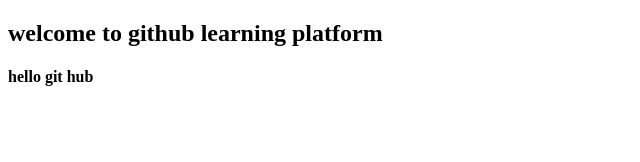
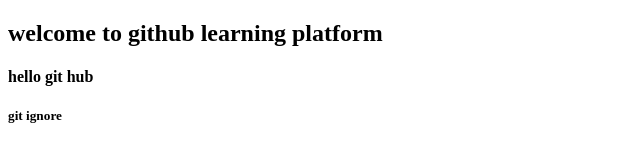
Before and after one commit to rushma-lohala/My-Project, a plain HTML site: page index.html in a window 1280 px wide. Shown: the full height of the page, 0-640 px from the left. Drawn offline with Linux system fonts and the light colour scheme.

Commit message:
Git Ignore File Done

```diff
--- a/index.html
+++ b/index.html
@@ -8,5 +8,6 @@
 <body>
     <h2>welcome to github learning platform</h2>
     <h4>hello git hub </h4>
+    <h5>git ignore</h5>
 </body>
 </html>
```
Also changed, not shown: 1 other file.
